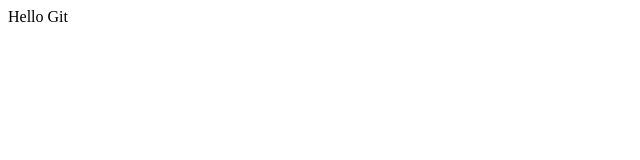
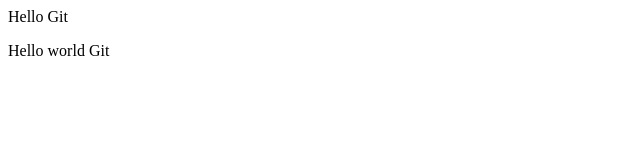
Before and after one commit to VoraciousLeo/first-git, a plain HTML site: page index.html in a window 1280 px wide. Shown: the full height of the page, 0-640 px from the left. Drawn offline with Linux system fonts and the light colour scheme.

Commit message:
second session changes

```diff
--- a/index.html
+++ b/index.html
@@ -1 +1,2 @@
 <p>Hello Git</p>
+<p>Hello world Git</p>
```
